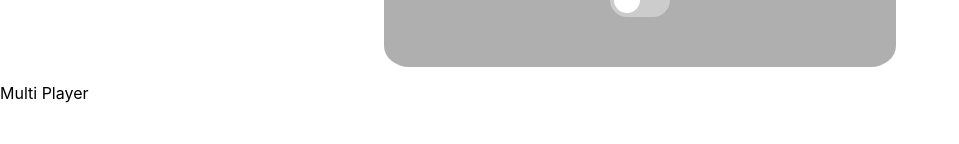
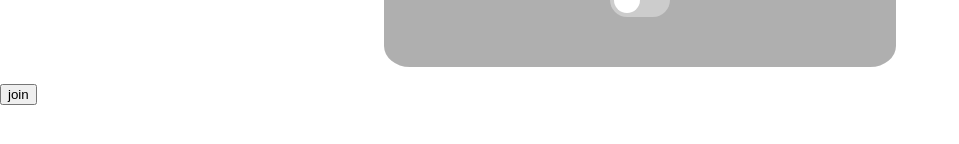
Before and after one commit to TwistedPorkchop/Project, a React (Create React App) app in the folder chifumi/: page /multi in a window 1280 px wide. Shown: the part 354-498 px from the top of the page, without its empty margins (0-959 px from the left). Built offline with nearby package versions, Linux system fonts and the light colour scheme.

Commit message:
Single player fonctionel + debut multi

```diff
--- a/chifumi/src/pages/multi.js
+++ b/chifumi/src/pages/multi.js
@@ -1,9 +1,21 @@
 //const axios = require('axios').default;
+import player from "./home"
+
+
+
+
 
 function Multi(){
-    return(
-        <p>Multi Player</p>
-    );
-}
+    return (
+     <div>
+       <p>{player}</p>
+       <button>join </button>
+       <div>
+
+       </div>
+     </div>
+      );
+    }
+
 
 export default Multi;
```
